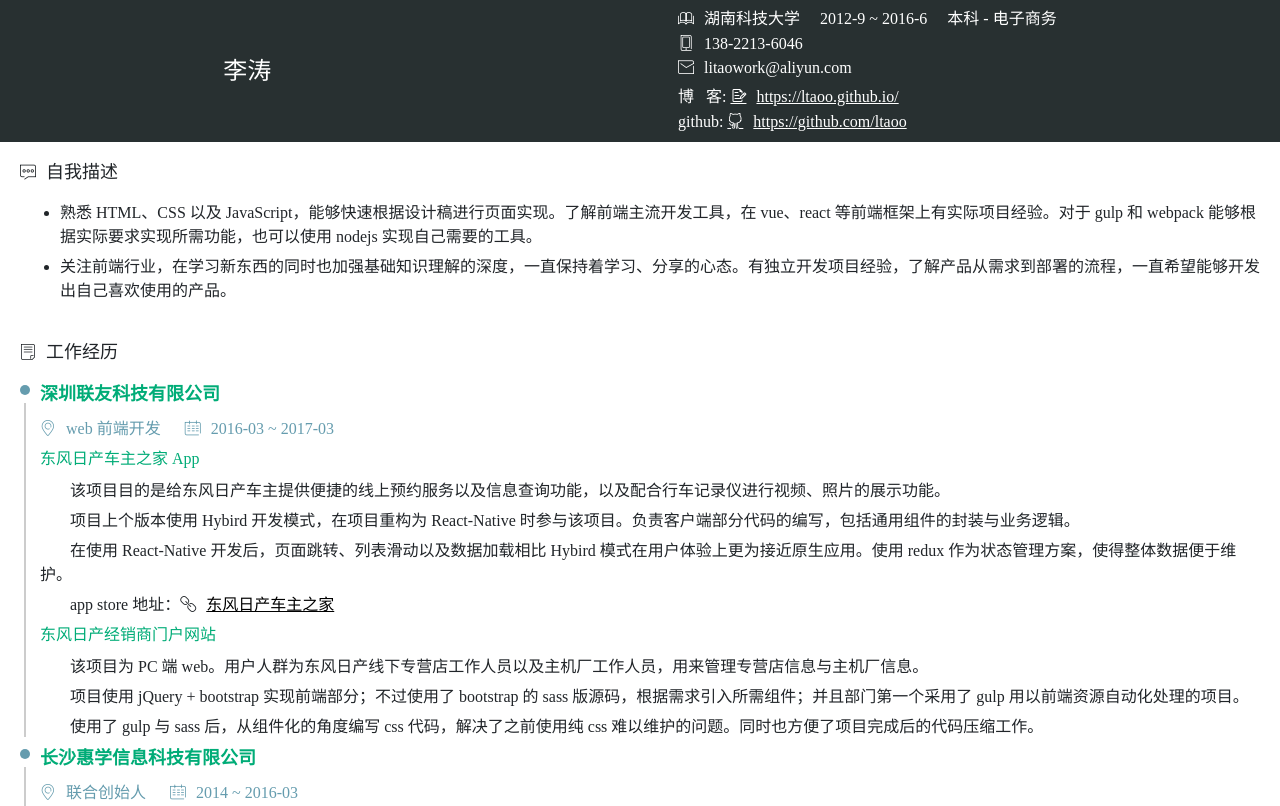
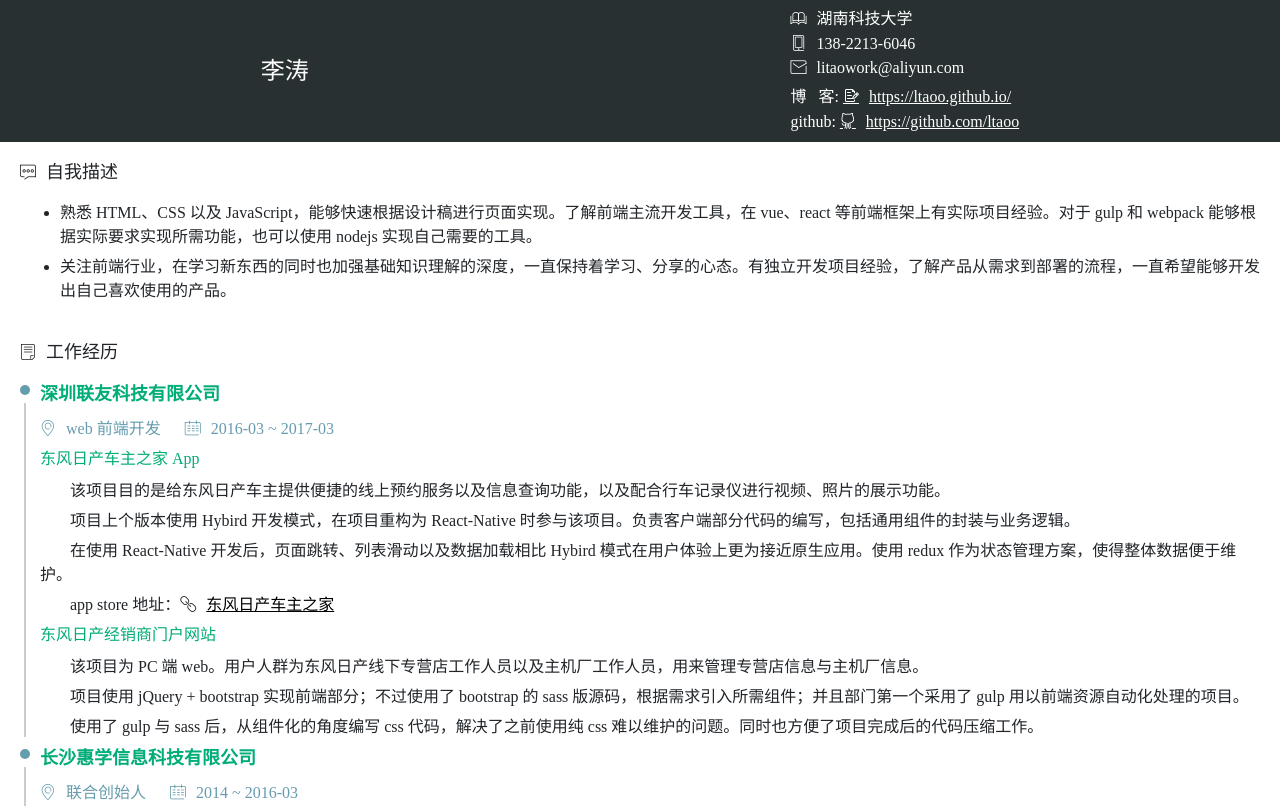
Before and after one commit to ltaoo/resume, a website: page index.html in a window 1280 px wide. Shown: the top 806 px of the page. Drawn offline with Linux system fonts and the light colour scheme.

Commit message:
【删除】专业及大学时间

```diff
--- a/index.html
+++ b/index.html
@@ -17,7 +17,7 @@
             <div class="content">
                 <p class="info__name"><span>李涛</span></p>
                 <div class = "info__detail">
-                    <p class="info__school"><i class="icon iconfont">&#xe705;</i>湖南科技大学&nbsp;&nbsp;&nbsp;&nbsp;&nbsp;2012-9 ~ 2016-6&nbsp;&nbsp;&nbsp;&nbsp;&nbsp;本科 - 电子商务</p>
+                    <p class="info__school"><i class="icon iconfont">&#xe705;</i>湖南科技大学</p>
                     <p class="info__tel"><i class="icon iconfont">&#xe72a;</i>138-2213-6046</p>
                     <p class="info__email"><i class="icon iconfont">&#xe69f;</i>litaowork@aliyun.com</p>
                     <img class="info__qr" src="./img/blog.png" alt="ltaoo's web" title="ltaoo's web">
```
